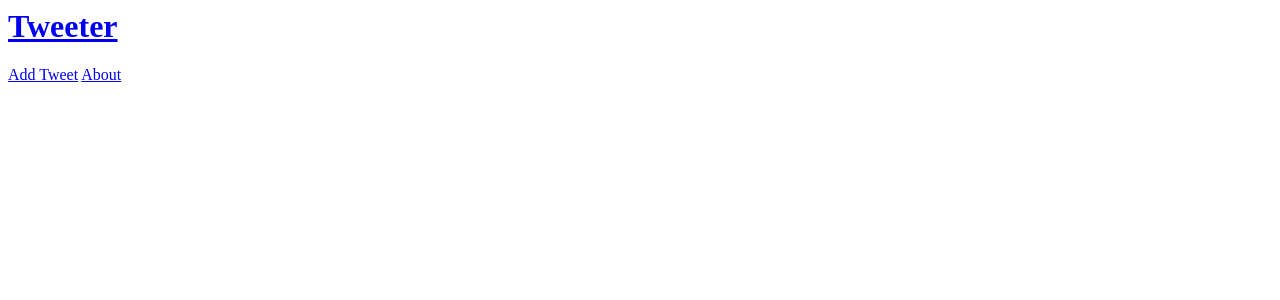
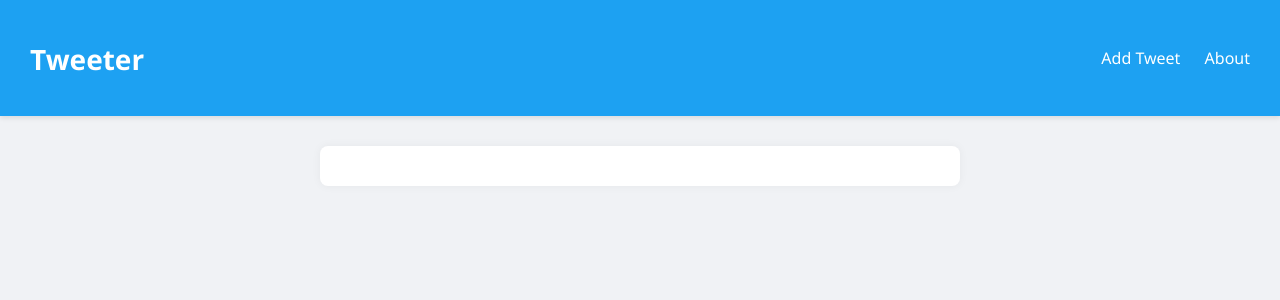
Before and after one commit to cnstewart00/tweeter, a Django app: template tweets/templates/base.html in a window 1280 px wide. Shown: the top 300 px of the page. Run offline with Django 4.2, Linux system fonts and the light colour scheme; the template is opened without the code that fills it, so the values that code supplies are empty.

Commit message:
added styling

```diff
--- a/tweets/templates/base.html
+++ b/tweets/templates/base.html
@@ -1,7 +1,72 @@
 <!-- tweets/templates/base.html -->
-<html>
+<!DOCTYPE html>
+<html lang="en">
   <head>
+    <meta charset="UTF-8" />
     <title>Tweeter</title>
+    <style>
+      body {
+        font-family: 'Segoe UI', Tahoma, Geneva, Verdana, sans-serif;
+        margin: 0;
+        padding: 0;
+        background-color: #f0f2f5;
+      }
+
+      header {
+        display: flex;
+        justify-content: space-between;
+        align-items: center;
+        background-color: #1DA1F2;
+        padding: 15px 30px;
+        color: white;
+        box-shadow: 0 2px 5px rgba(0, 0, 0, 0.1);
+      }
+
+      header h1 a {
+        color: white;
+        text-decoration: none;
+        font-size: 28px;
+        font-weight: bold;
+      }
+
+      .nav-right a {
+        margin-left: 20px;
+        color: white;
+        text-decoration: none;
+        font-weight: 500;
+        transition: opacity 0.2s;
+      }
+
+      .nav-right a:hover {
+        opacity: 0.85;
+      }
+
+      .container {
+        max-width: 600px;
+        margin: 30px auto;
+        background-color: white;
+        border-radius: 8px;
+        box-shadow: 0 0 10px rgba(0,0,0,0.05);
+        padding: 20px;
+      }
+
+      .tweet-entry {
+        border-bottom: 1px solid #e6ecf0;
+        padding: 15px 0;
+      }
+
+      .tweet-entry h4 {
+        margin: 0;
+        font-size: 16px;
+        color: #14171a;
+      }
+
+      .tweet-entry p {
+        color: #657786;
+        font-size: 14px;
+        margin-top: 5px;
+      }
+    </style>
   </head>
   <body>
     <header>
@@ -14,8 +79,8 @@
       </div>
     </header>
 
-    <div>
-    {% block content %} {% endblock content %}
+    <div class="container">
+      {% block content %} {% endblock content %}
     </div>
   </body>
 </html>
```
